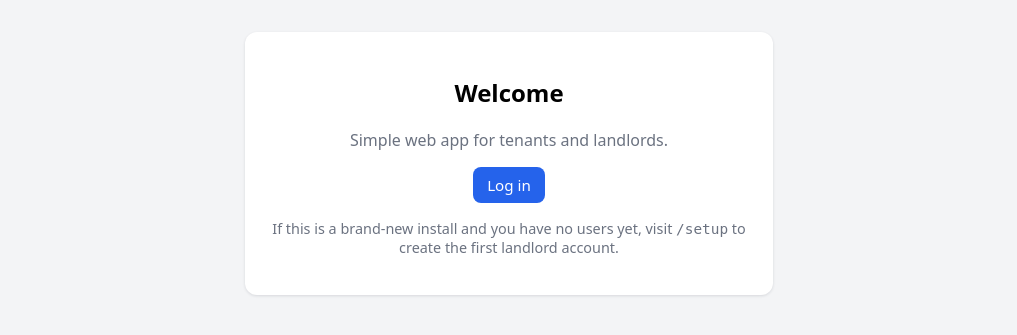
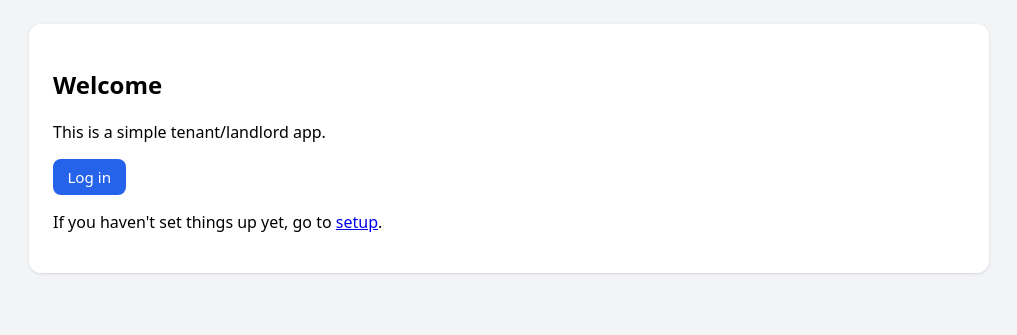
Before and after one commit to MrCakeguy123/tenant-landlord-app, a Flask app: page / in a window 1280 px wide. Shown: the part 44-379 px from the top of the page, without its empty margins (131-1148 px from the left). Run offline with Flask 3, Linux system fonts and the light colour scheme.

Commit message:
Revise welcome message and setup instructions
Updated the welcome section to improve clarity and user guidance.

```diff
--- a/templates/index.html
+++ b/templates/index.html
@@ -1,12 +1,14 @@
 {% extends "base.html" %}
 {% block content %}
-  <section class="card center">
+  <section class="card">
     <h1>Welcome</h1>
-    <p class="subtitle">Simple web app for tenants and landlords.</p>
-    <p><a class="button primary" href="{{ url_for('login') }}">Log in</a></p>
-    <p class="hint">
-      If this is a brand-new install and you have no users yet,
-      visit <code>/setup</code> to create the first landlord account.
+    <p>This is a simple tenant/landlord app.</p>
+    <p>
+      <a class="button primary" href="{{ url_for('login') }}">Log in</a>
+    </p>
+    <p>
+      If you haven't set things up yet, go to
+      <a href="{{ url_for('setup') }}">setup</a>.
     </p>
   </section>
 {% endblock %}
```
